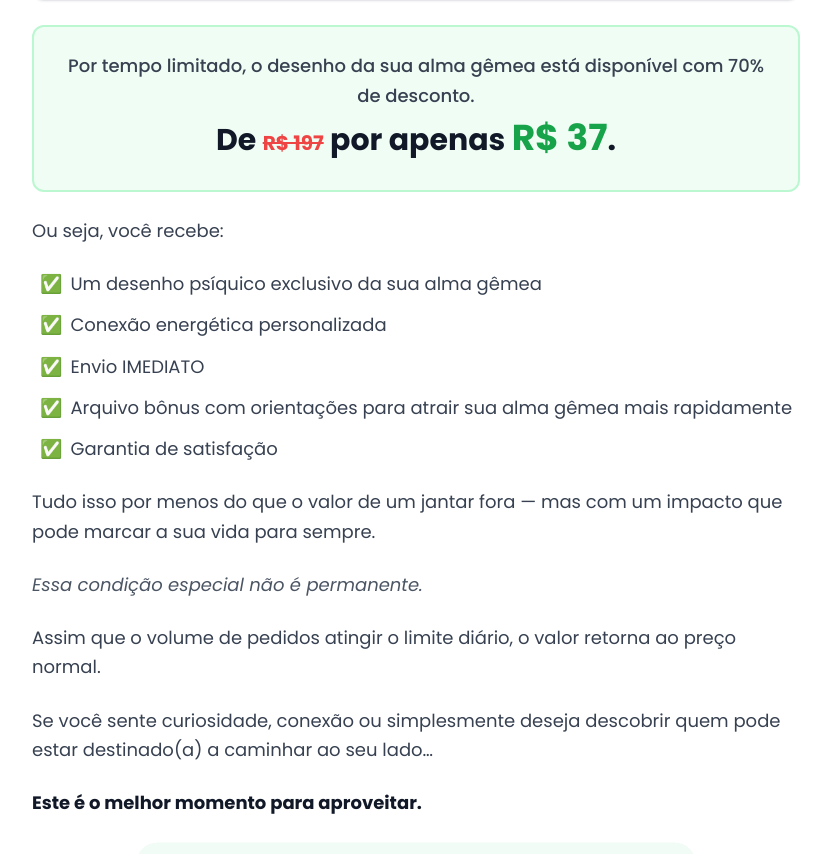
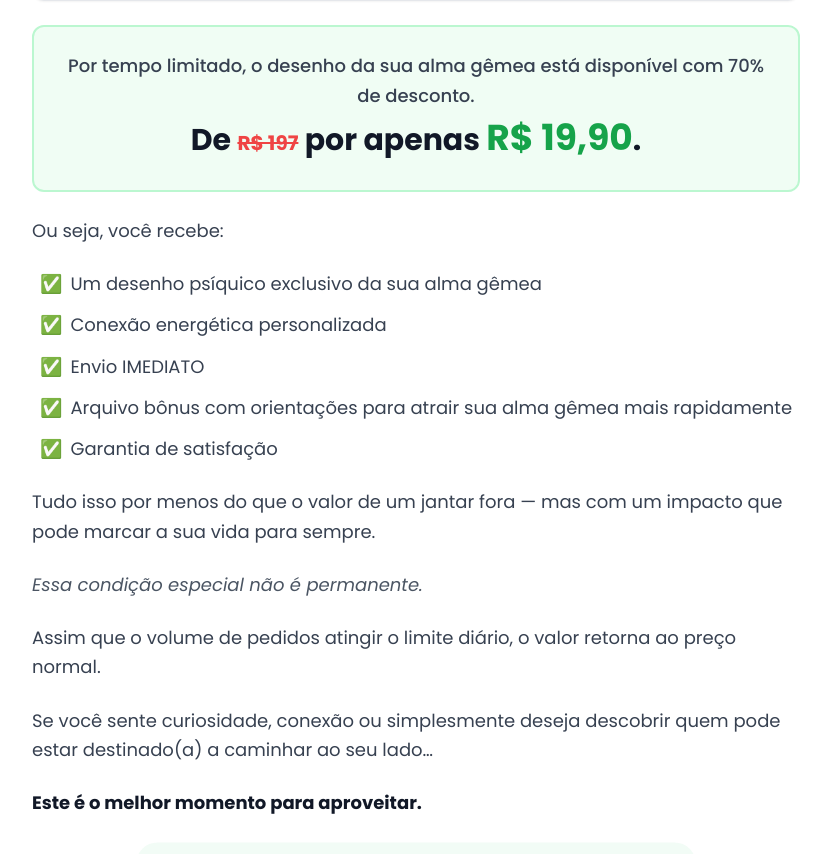
Before and after one commit to Patrickog1992/ALMA, a React (Vite) app: page / in a window 1280 px wide. Shown: the part 5860-6714 px from the top of the page, without its empty margins (224-1055 px from the left). Built offline with nearby package versions, Linux system fonts and the light colour scheme.

Commit message:
feat: Update checkout URL and pricing
The checkout URL has been updated to a new redirect link. Additionally, the promotional price for the psychic drawing has been reduced from R$ 37 to R$ 19.90 to reflect a new offer.

```diff
--- a/App.tsx
+++ b/App.tsx
@@ -27,7 +27,7 @@ function App() {
 
   const handleCheckout = () => {
     // Redirect to PerfectPay checkout
-    window.location.href = 'https://go.perfectpay.com.br/PPU38CQ6PMS';
+    window.location.href = 'https://go.perfectpay.com.br/PPU38CQ6QBU';
   };
 
   if (view === 'quiz') {
@@ -223,7 +223,7 @@ function App() {
                 Por tempo limitado, o desenho da sua alma gêmea está disponível com 70% de desconto.
               </p>
               <div className="text-2xl md:text-3xl font-bold text-gray-900 mb-2">
-                De <span className="line-through text-red-500 text-xl">R$ 197</span> por apenas <span className="text-green-600 text-4xl">R$ 37</span>.
+                De <span className="line-through text-red-500 text-xl">R$ 197</span> por apenas <span className="text-green-600 text-4xl">R$ 19,90</span>.
               </div>
             </div>
 
```
